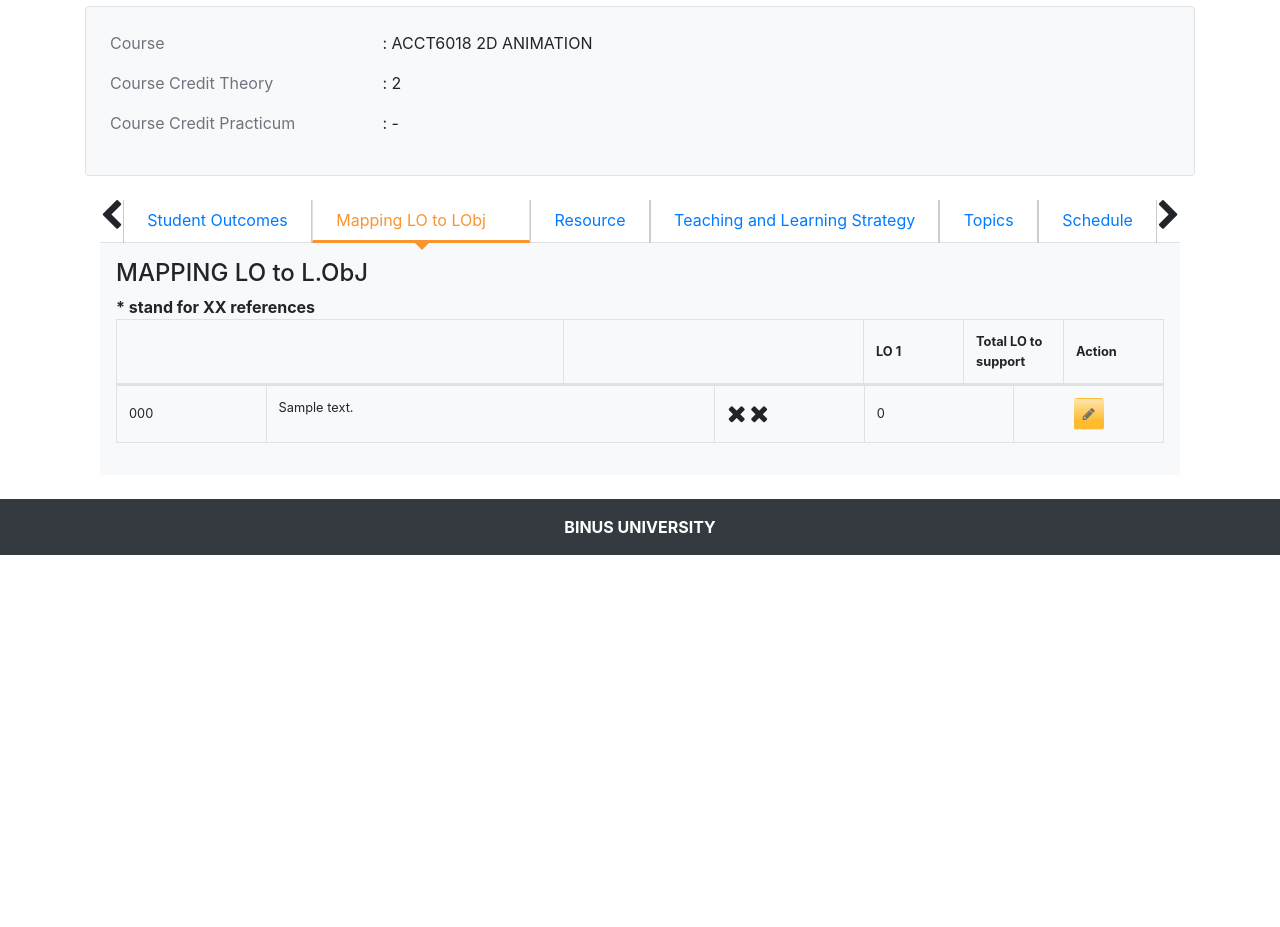
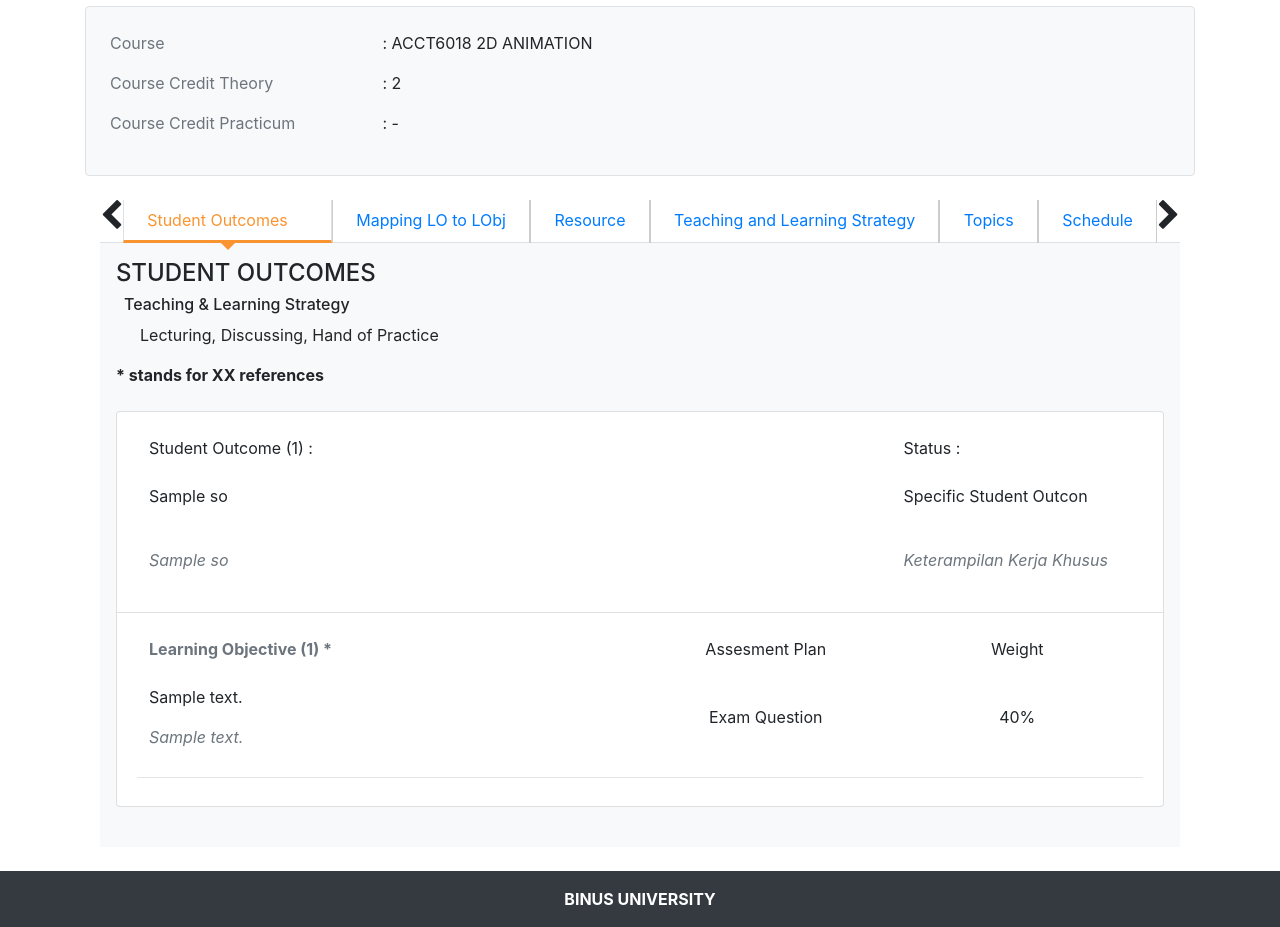
Before and after one commit to noobs07/CMS-binus, a CodeIgniter app: the page made by application/views/konten/cms.php in a window 1280 px wide. Shown: the part 194-1121 px from the top of the page. Before the commit the page ends 749 px from the top, so only its background shows below. Run offline with CodeIgniter, Linux system fonts and the light colour scheme; the template is opened without the code that fills it: most values are stand-ins (such as "Sample title", 1, 10 or a date in 2020); data that the repository does not hold is empty.

Commit message:
core(tab) : change current active tab

```diff
--- a/application/views/konten/cms.php
+++ b/application/views/konten/cms.php
@@ -65,8 +65,8 @@
 						<div class="nav nav-tabs border-bottom nav-fill d-flex align-content-center" id="nav-tab" role="tablist">
 							<i class="fa fa-2x fa-chevron-left" aria-hidden="true"></i>
 
-							<a class="nav-item nav-link " id="nav-outcomes-tab" data-toggle="tab" href="#nav-outcomes" role="tab" aria-controls="nav-outcomes" aria-selected="true">Student Outcomes</a>
-							<a class="nav-item nav-link active" id="nav-mapping-tab" data-toggle="tab" href="#nav-mapping" role="tab" aria-controls="nav-mapping" aria-selected="false">Mapping
+							<a class="nav-item nav-link active" id="nav-outcomes-tab" data-toggle="tab" href="#nav-outcomes" role="tab" aria-controls="nav-outcomes" aria-selected="true">Student Outcomes</a>
+							<a class="nav-item nav-link " id="nav-mapping-tab" data-toggle="tab" href="#nav-mapping" role="tab" aria-controls="nav-mapping" aria-selected="false">Mapping
 								LO to LObj</a>
 							<a class="nav-item nav-link" id="nav-resource-tab" data-toggle="tab" href="#nav-resource" role="tab" aria-controls="nav-resource" aria-selected="false">Resource</a>
 							<a class="nav-item nav-link" id="nav-teaching-tab" data-toggle="tab" href="#nav-teaching" role="tab" aria-controls="nav-teaching" aria-selected="false">Teaching and Learning
@@ -78,8 +78,8 @@
 
 						</div>
 					</nav>
-					<div class="tab-content p-3 bg-light" id="nav-tabContent">
-						<div class="tab-pane fade " id="nav-outcomes" role="tabpanel" aria-labelledby="nav-outcomes-tab">
+					<div class="tab-content p-3 bg-light " id="nav-tabContent">
+						<div class="tab-pane fade show active " id="nav-outcomes" role="tabpanel" aria-labelledby="nav-outcomes-tab">
 
 							<!-- content of student outcomes -->
 							<h4>STUDENT OUTCOMES</h4>
@@ -158,7 +158,7 @@
 							<!-- end content of student outcomes -->
 						</div>
 
-						<div class="tab-pane fade show active" id="nav-mapping" role="tabpanel" aria-labelledby="nav-mapping-tab">
+						<div class="tab-pane fade " id="nav-mapping" role="tabpanel" aria-labelledby="nav-mapping-tab">
 
 							<!-- content of mapping LO to LOBj -->
 
```
